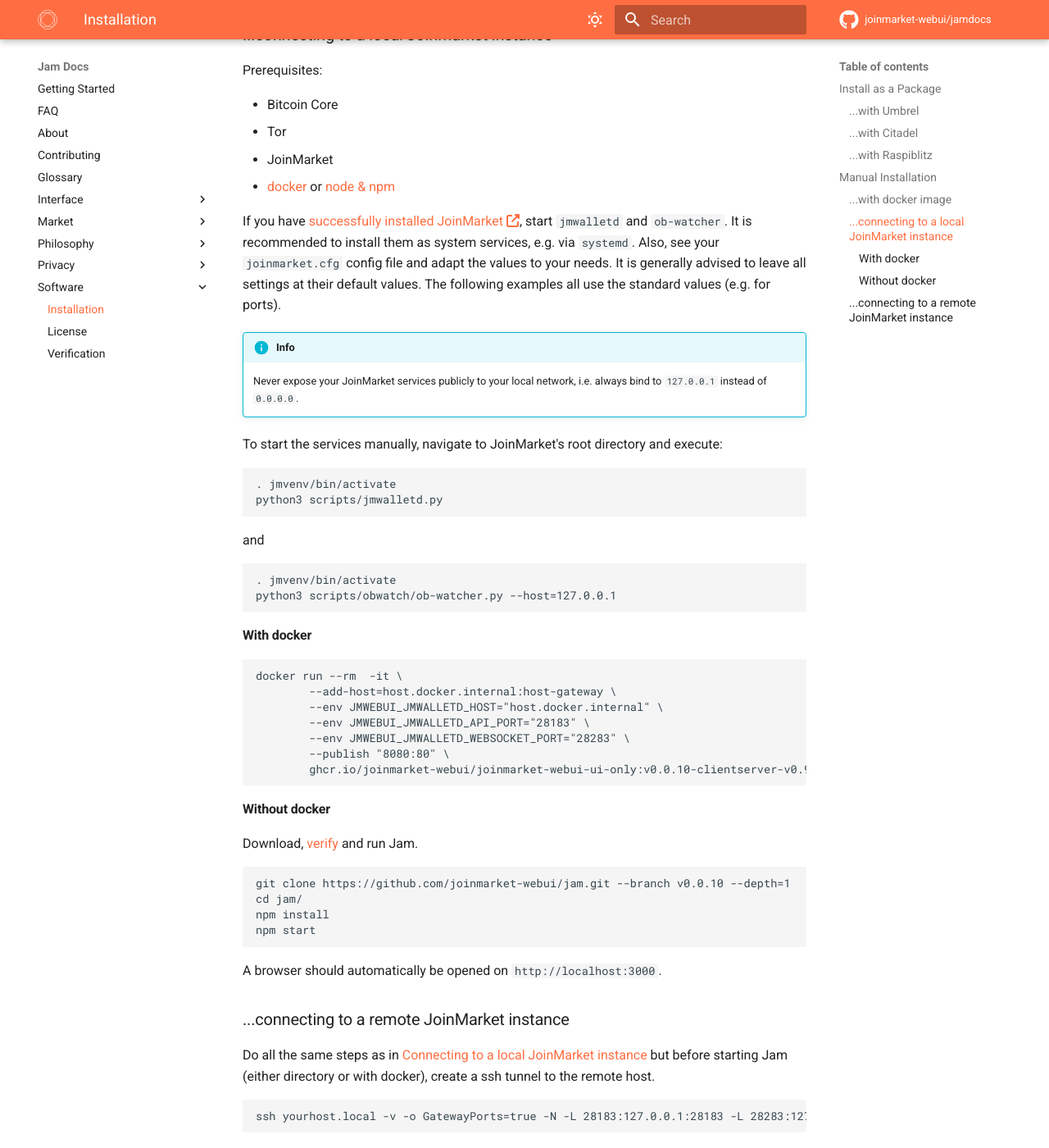
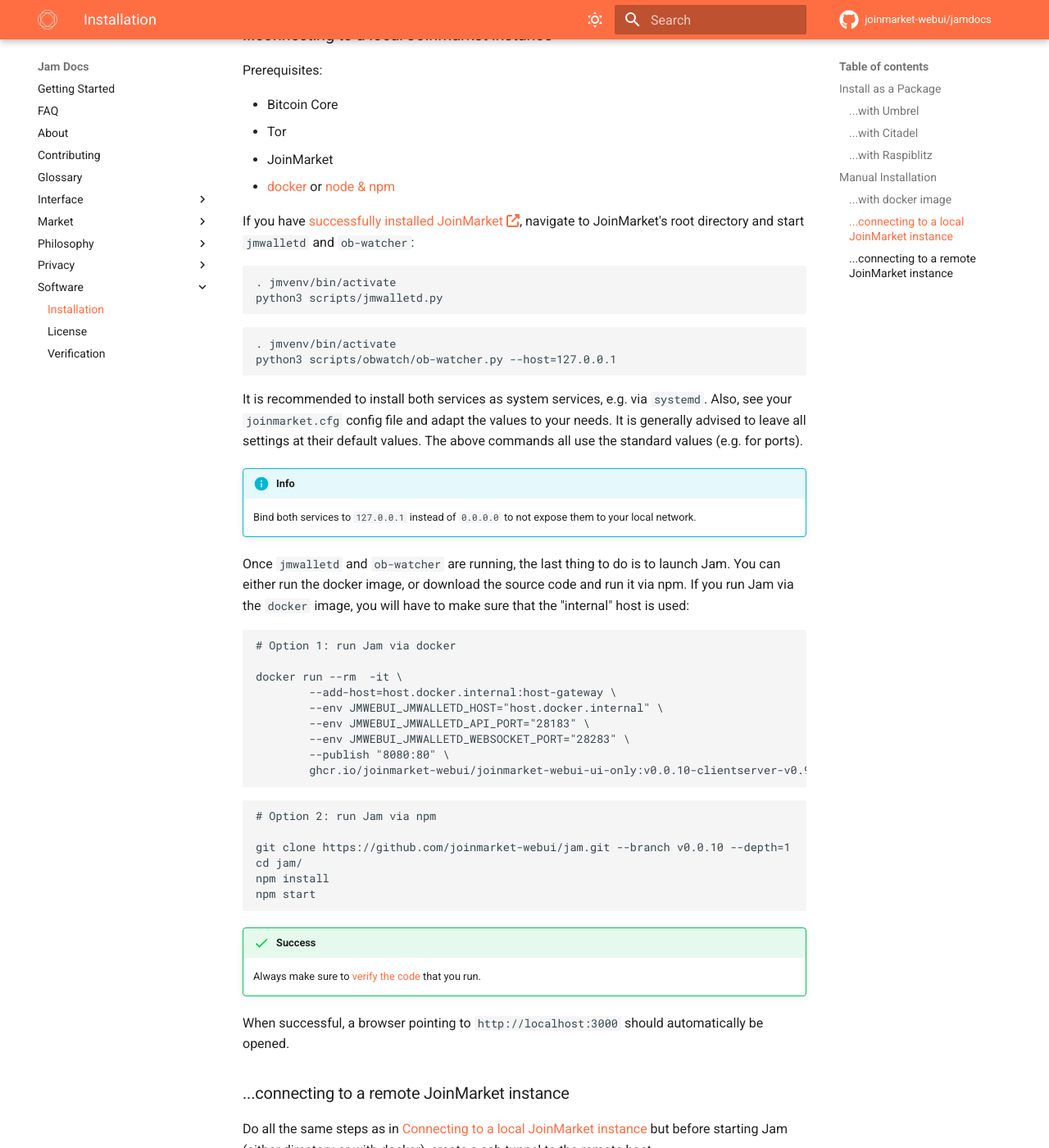
Before and after one commit to joinmarket-webui/jamdocs, an MkDocs documentation site: the page built from docs/software/installation.md, in a window 1280 px wide and 1400 px high, scrolled down 2975 px. Shown: the whole window at 82% size. Built offline with MkDocs 1.6.1 and Material for MkDocs 9.7.7, drawn with Linux system fonts in a browser that asks for light colours; nearby versions of some CDN libraries; comment, search, counter and statistics services are not loaded.

Commit message:
docs(installation): re-order, re-write

````diff
--- a/docs/software/installation.md
+++ b/docs/software/installation.md
@@ -142,35 +142,39 @@
 - JoinMarket
 - [docker](#with-docker) or [node & npm](#without-docker)
 
-If you have [successfully installed JoinMarket][jm-install-docs], start
-`jmwalletd` and `ob-watcher`. It is recommended to install them as system
-services, e.g. via `systemd`. Also, see your `joinmarket.cfg` config file
-and adapt the values to your needs. It is generally advised to leave
-all settings at their default values. The following examples all
-use the standard values (e.g. for ports).
+If you have [successfully installed JoinMarket][jm-install-docs], navigate to JoinMarket's root directory and start
+`jmwalletd` and `ob-watcher`:
+
+```sh
+. jmvenv/bin/activate
+python3 scripts/jmwalletd.py
+```
+
+```sh
+. jmvenv/bin/activate
+python3 scripts/obwatch/ob-watcher.py --host=127.0.0.1
+```
+
+It is recommended to install both services as system services, e.g. via
+`systemd`. Also, see your `joinmarket.cfg` config file and adapt the values to
+your needs. It is generally advised to leave all settings at their default
+values. The above commands all use the standard values (e.g. for ports).
 
 [jm-install-docs]: https://github.com/JoinMarket-Org/joinmarket-clientserver/blob/master/docs/INSTALL.md
 
 
 !!! info
-    Never expose your JoinMarket services publicly to your local network,
-    i.e. always bind to `127.0.0.1` instead of `0.0.0.0`.
+    Bind both services to `127.0.0.1` instead of `0.0.0.0` to not expose them to
+    your local network.
 
-To start the services manually, navigate to JoinMarket's root directory and
-execute:
+Once `jmwalletd` and `ob-watcher` are running, the last thing to do is to launch
+Jam. You can either run the docker image, or download the source code and run it
+via npm. If you run Jam via the `docker` image, you will have to make sure that
+the "internal" host is used:
 
 ```sh
-. jmvenv/bin/activate
-python3 scripts/jmwalletd.py
-```
-and
-```sh
-. jmvenv/bin/activate
-python3 scripts/obwatch/ob-watcher.py --host=127.0.0.1
-```
+# Option 1: run Jam via docker
 
-#### With docker
-```
 docker run --rm  -it \
         --add-host=host.docker.internal:host-gateway \
         --env JMWEBUI_JMWALLETD_HOST="host.docker.internal" \
@@ -180,18 +184,21 @@
         ghcr.io/joinmarket-webui/joinmarket-webui-ui-only:v0.0.10-clientserver-v0.9.6
 ```
 
-#### Without docker
+```sh
+# Option 2: run Jam via npm
 
-Download, [verify][verification] and run Jam.
-
-```sh
 git clone https://github.com/joinmarket-webui/jam.git --branch v0.0.10 --depth=1
 cd jam/
 npm install
 npm start
 ```
 
-A browser should automatically be opened on `http://localhost:3000`.
+!!! success
+    Always make sure to [verify the code][verification] that you run.
+
+When successful, a browser pointing to `http://localhost:3000` should
+automatically be opened.
+
 
 ### ...connecting to a remote JoinMarket instance
 
````
